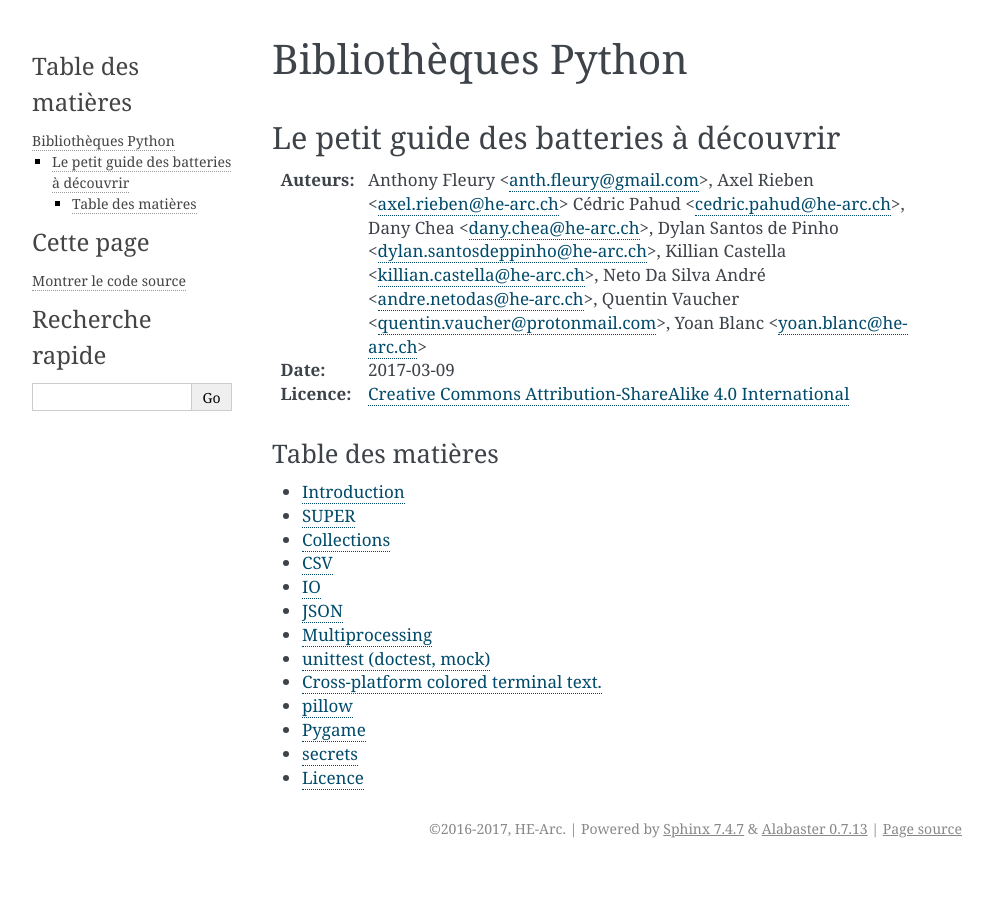
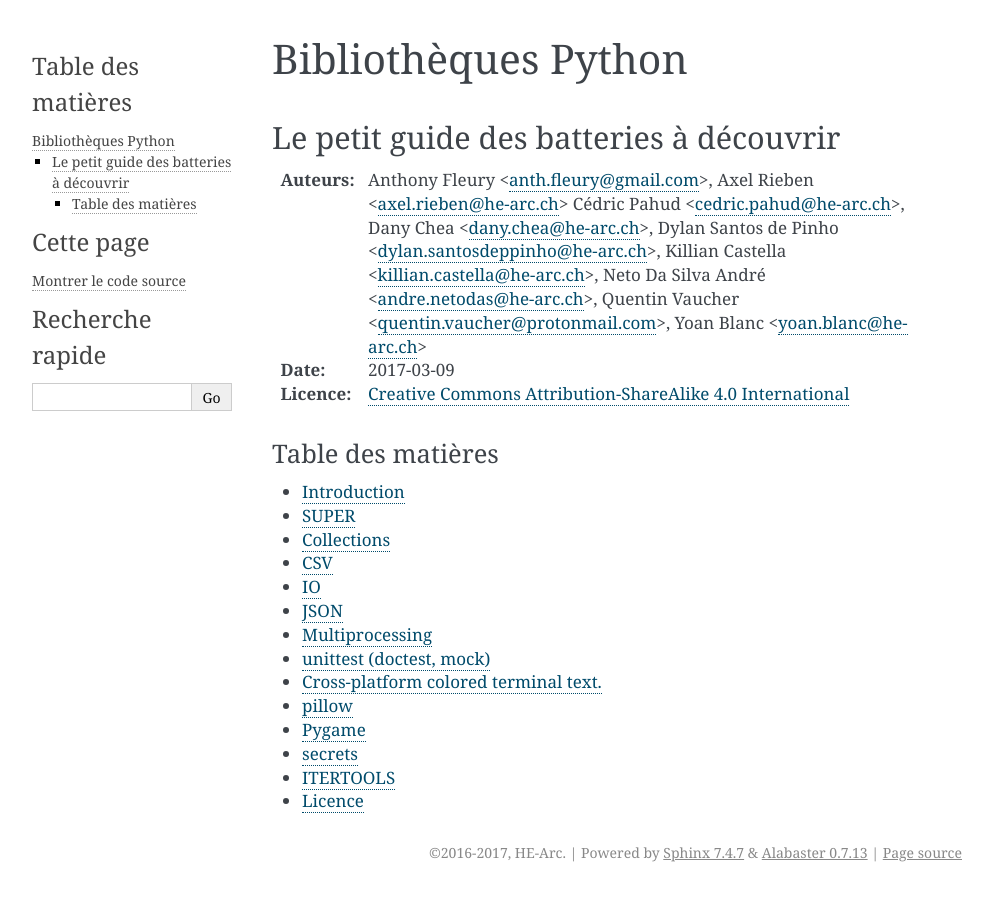
Before and after one commit to HE-Arc/livre-python, a Sphinx documentation site: the page built from source/index.rst, in a window 1280 px wide. Shown: the whole page, without its empty margins (148-1141 px from the left). Built offline with Sphinx 7.4.7, drawn with Linux system fonts in a browser that asks for light colours.

Commit message:
subject itertools

```diff
--- a/source/index.rst
+++ b/source/index.rst
@@ -41,5 +41,6 @@ Table des matières
    pillow/index.rst
    pygame/index.rst
    secrets/index.rst
+   itertools/index.rst
 
    licence.rst
--- /dev/null
+++ b/source/itertools/index.rst
@@ -0,0 +1,5 @@
+======================
+     ITERTOOLS
+======================
+
+Par Johnny Da Costa <johnny.dacosta@he-arc.ch>
```
